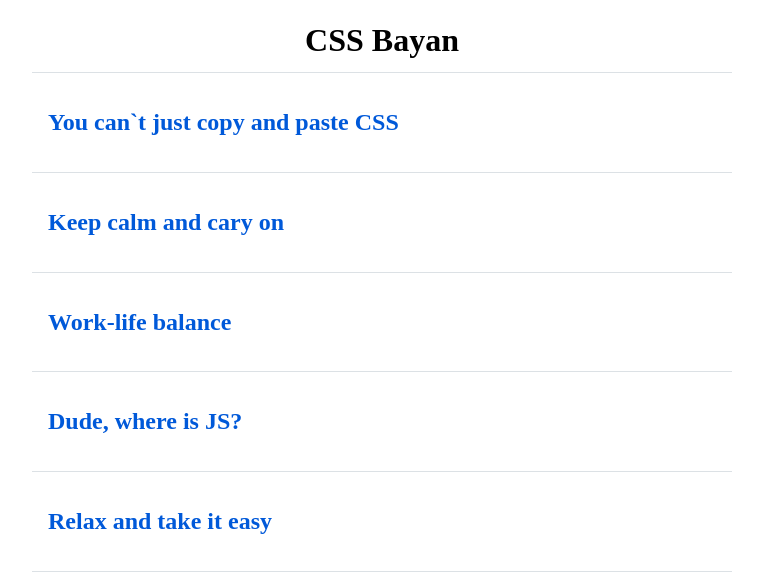
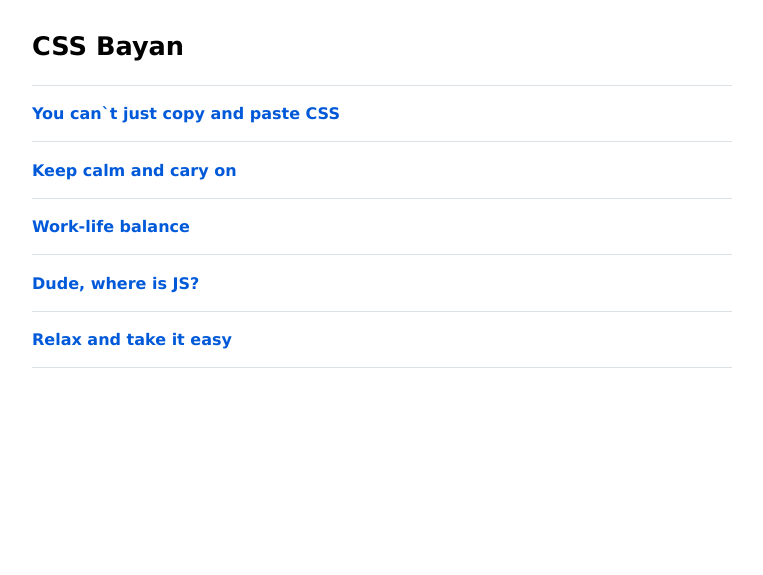
Before and after one commit to Olerinskaia/cssBayan, a plain HTML site: page cssBayan/index.html in a window 1280 px wide. Shown: the whole page, without its empty margins (258-1021 px from the left). Drawn offline with Linux system fonts and the light colour scheme.

Commit message:
fix: style

```diff
--- a/cssBayan/style.css
+++ b/cssBayan/style.css
@@ -4,9 +4,12 @@
 }
 
 .title {
+  display: flex;
+  font-size: 1.6rem;
+  font-family: Verdana, Geneva, Tahoma, sans-serif;
   margin: 0;
-  line-height: 2;
-  text-align: center;
+  line-height: 3;
+  /* text-align: center; */
   border-bottom: 1px solid #dce1e5;
 }
 
@@ -26,7 +29,8 @@ input {
   display: flex;
   justify-content: space-between;
   flex-direction: column;
-  padding: 1em;
+  padding-top: 5px;
+  padding-bottom: 5px;
   color: #000000;
   background: white;
   font-weight: bold;
@@ -47,6 +51,8 @@ input {
 /* text */
 .tab-text {
   color: RGB(0, 89, 217);
+  font-size: 1rem;
+  font-family: Verdana, Geneva, Tahoma, sans-serif;
 }
 
 .wrapper:hover .tab-text::after {
@@ -63,7 +69,9 @@ input:checked + .tab-text::after {
   transform: rotate(45deg);
   color: #000000;
 }
-
+.wrapper input:checked + .tab-text {
+  color: #000000;
+}
 .tab-content {
   display: flex;
   justify-content: center;
```
